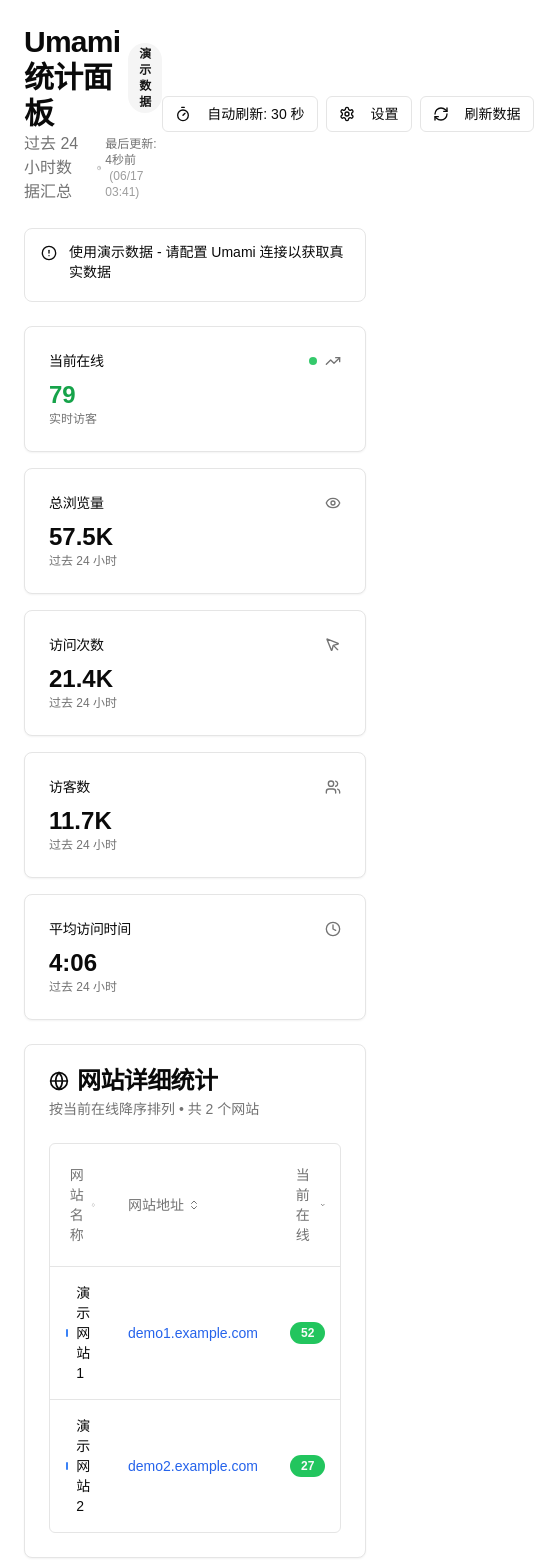
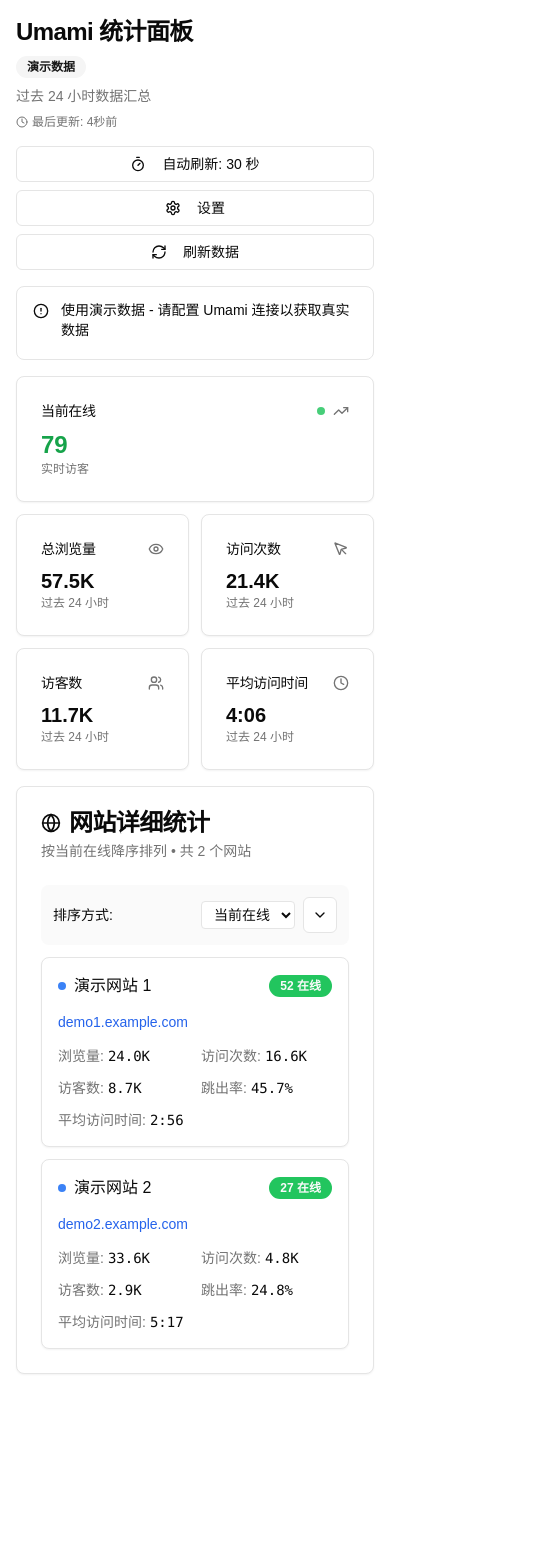
Before and after one commit to songtianlun/umami-dashboard, a Next.js app: page / in a window 390 px wide. Shown: the top 1568 px of the page, 534 px wide, since content can reach past the window. After the commit the page ends 1390 px from the top, so only its background shows below. Built offline with nearby package versions, Linux system fonts and the light colour scheme.

Commit message:
mobile friendly

```diff
--- a/app/globals.css
+++ b/app/globals.css
@@ -9,6 +9,41 @@ body {
 @layer utilities {
   .text-balance {
     text-wrap: balance;
+  }
+}
+
+/* Mobile-friendly styles */
+@layer components {
+  .mobile-card {
+    @apply transition-all duration-200 hover:shadow-md;
+  }
+
+  .mobile-stats-grid {
+    @apply grid grid-cols-2 gap-3 text-sm;
+  }
+
+  /* Ensure buttons are touch-friendly on mobile */
+  .btn-touch {
+    @apply min-h-[44px] min-w-[44px];
+  }
+
+  /* Optimize text legibility on small screens */
+  @media (max-width: 640px) {
+    .mobile-text-sm {
+      font-size: 0.875rem;
+      line-height: 1.25rem;
+    }
+
+    .mobile-heading {
+      font-size: 1.5rem;
+      line-height: 2rem;
+    }
+  }
+
+  /* Smooth scrolling for better mobile experience */
+  .smooth-scroll {
+    -webkit-overflow-scrolling: touch;
+    scroll-behavior: smooth;
   }
 }
 
@@ -48,6 +83,7 @@ body {
     --sidebar-border: 220 13% 91%;
     --sidebar-ring: 217.2 91.2% 59.8%;
   }
+
   .dark {
     --background: 0 0% 3.9%;
     --foreground: 0 0% 98%;
@@ -88,7 +124,8 @@ body {
   * {
     @apply border-border;
   }
+
   body {
-    @apply bg-background text-foreground;
+    @apply bg-background text-foreground smooth-scroll;
   }
 }
--- a/app/layout.tsx
+++ b/app/layout.tsx
@@ -15,6 +15,9 @@ export default function RootLayout({
 }>) {
   return (
     <html lang="zh-CN">
+      <head>
+        <meta name="viewport" content="width=device-width, initial-scale=1.0, maximum-scale=5.0, user-scalable=yes" />
+      </head>
       <body>
         <ThemeProvider
           attribute="class"
--- a/app/page.tsx
+++ b/app/page.tsx
@@ -264,12 +264,13 @@ export default function UmamiDashboard() {
 
   return (
     <div className="min-h-screen bg-background">
-      <div className="container mx-auto p-6 space-y-6">
+      <div className="container mx-auto p-4 md:p-6 space-y-4 md:space-y-6">
         {/* Header */}
-        <div className="flex items-center justify-between">
-          <div>
+        <div className="flex flex-col space-y-4 md:flex-row md:items-center md:justify-between md:space-y-0">
+          <div className="space-y-2">
+            <div className="flex flex-col sm:flex-row sm:items-center gap-2">
+              <h1 className="text-2xl md:text-3xl font-bold tracking-tight">Umami 统计面板</h1>
               <div className="flex items-center gap-2">
-              <h1 className="text-3xl font-bold tracking-tight">Umami 统计面板</h1>
                 <Badge variant={dataSource === "umami" ? "default" : "secondary"}>
                   {dataSource === "umami" ? "实时数据" : "演示数据"}
                 </Badge>
@@ -280,13 +281,14 @@ export default function UmamiDashboard() {
                   </div>
                 )}
               </div>
-            <div className="flex items-center gap-4 text-muted-foreground">
+            </div>
+            <div className="flex flex-col sm:flex-row sm:items-center gap-2 sm:gap-4 text-sm text-muted-foreground">
               <span>过去 24 小时数据汇总</span>
               <div className="flex items-center gap-1">
                 <Clock className="h-3 w-3" />
                 <span className="text-xs">
                   最后更新: {getRelativeTime(lastUpdated)}
-                  <span className="text-muted-foreground/70 ml-1">
+                  <span className="text-muted-foreground/70 ml-1 hidden sm:inline">
                     ({lastUpdated.toLocaleString('zh-CN', {
                       month: '2-digit',
                       day: '2-digit',
@@ -297,17 +299,17 @@ export default function UmamiDashboard() {
                 </span>
               </div>
               {config && (
-                <span className="text-xs">• 服务器: {new URL(config.serverUrl).hostname}</span>
+                <span className="text-xs hidden md:inline">• 服务器: {new URL(config.serverUrl).hostname}</span>
               )}
             </div>
           </div>
-          <div className="flex gap-2">
+          <div className="flex flex-col sm:flex-row gap-2">
             <AutoRefreshConfig
               currentInterval={refreshInterval}
               onIntervalChange={handleRefreshIntervalChange}
             />
             <LoginConfigDialog onConfigSave={handleConfigSave} />
-            <Button onClick={() => fetchData(true)} disabled={loading} variant="outline" size="sm">
+            <Button onClick={() => fetchData(true)} disabled={loading} variant="outline" size="sm" className="w-full sm:w-auto">
               <RefreshCw className={cn("h-4 w-4 mr-2", loading && "animate-spin")} />
               {loading ? "刷新中..." : "刷新数据"}
             </Button>
@@ -323,8 +325,8 @@ export default function UmamiDashboard() {
         )}
 
         {/* Summary Cards */}
-        <div className={`grid gap-4 md:grid-cols-2 lg:grid-cols-5 transition-opacity duration-200 ${loading ? "opacity-70" : ""}`}>
-          <Card>
+        <div className={`grid gap-3 sm:gap-4 grid-cols-2 md:grid-cols-3 lg:grid-cols-5 transition-opacity duration-200 ${loading ? "opacity-70" : ""}`}>
+          <Card className="col-span-2 sm:col-span-1">
             <CardHeader className="flex flex-row items-center justify-between space-y-0 pb-2">
               <CardTitle className="text-sm font-medium">当前在线</CardTitle>
               <div className="flex items-center">
@@ -344,7 +346,7 @@ export default function UmamiDashboard() {
               <Eye className="h-4 w-4 text-muted-foreground" />
             </CardHeader>
             <CardContent>
-              <div className="text-2xl font-bold">{formatNumber(summary.totalPageviews)}</div>
+              <div className="text-xl md:text-2xl font-bold">{formatNumber(summary.totalPageviews)}</div>
               <p className="text-xs text-muted-foreground">过去 24 小时</p>
             </CardContent>
           </Card>
@@ -355,7 +357,7 @@ export default function UmamiDashboard() {
               <MousePointer className="h-4 w-4 text-muted-foreground" />
             </CardHeader>
             <CardContent>
-              <div className="text-2xl font-bold">{formatNumber(summary.totalSessions)}</div>
+              <div className="text-xl md:text-2xl font-bold">{formatNumber(summary.totalSessions)}</div>
               <p className="text-xs text-muted-foreground">过去 24 小时</p>
             </CardContent>
           </Card>
@@ -366,7 +368,7 @@ export default function UmamiDashboard() {
               <Users className="h-4 w-4 text-muted-foreground" />
             </CardHeader>
             <CardContent>
-              <div className="text-2xl font-bold">{formatNumber(summary.totalVisitors)}</div>
+              <div className="text-xl md:text-2xl font-bold">{formatNumber(summary.totalVisitors)}</div>
               <p className="text-xs text-muted-foreground">过去 24 小时</p>
             </CardContent>
           </Card>
@@ -377,7 +379,7 @@ export default function UmamiDashboard() {
               <Clock className="h-4 w-4 text-muted-foreground" />
             </CardHeader>
             <CardContent>
-              <div className="text-2xl font-bold">{formatTime(summary.avgSessionTime)}</div>
+              <div className="text-xl md:text-2xl font-bold">{formatTime(summary.avgSessionTime)}</div>
               <p className="text-xs text-muted-foreground">过去 24 小时</p>
             </CardContent>
           </Card>
@@ -395,7 +397,7 @@ export default function UmamiDashboard() {
               <Globe className="h-5 w-5" />
               网站详细统计
             </CardTitle>
-            <CardDescription>
+            <CardDescription className="text-sm">
               按{
                 sortField === 'name' ? '网站名称' :
                   sortField === 'domain' ? '网站地址' :
@@ -409,7 +411,105 @@ export default function UmamiDashboard() {
             </CardDescription>
           </CardHeader>
           <CardContent>
-            <div className={`rounded-md border transition-opacity duration-200 ${loading ? "opacity-70" : ""}`}>
+            <div className={`transition-opacity duration-200 ${loading ? "opacity-70" : ""}`}>
+              {/* Mobile Card View */}
+              <div className="md:hidden space-y-3">
+                {/* Mobile Sort Controls */}
+                <div className="flex items-center justify-between p-3 bg-muted/50 rounded-lg">
+                  <span className="text-sm font-medium">排序方式:</span>
+                  <div className="flex items-center gap-2">
+                    <select
+                      value={sortField}
+                      onChange={(e) => handleSort(e.target.value as SortField)}
+                      className="text-sm border rounded px-2 py-1 bg-background"
+                    >
+                      <option value="currentOnline">当前在线</option>
+                      <option value="name">网站名称</option>
+                      <option value="domain">网站地址</option>
+                      <option value="pageviews">浏览量</option>
+                      <option value="sessions">访问次数</option>
+                      <option value="visitors">访客数</option>
+                      <option value="avgSessionTime">访问时间</option>
+                      <option value="bounceRate">跳出率</option>
+                    </select>
+                    <Button
+                      variant="outline"
+                      size="sm"
+                      onClick={() => setSortDirection(sortDirection === 'asc' ? 'desc' : 'asc')}
+                      className="p-2"
+                    >
+                      {sortDirection === 'asc' ? <ChevronUp className="h-4 w-4" /> : <ChevronDown className="h-4 w-4" />}
+                    </Button>
+                  </div>
+                </div>
+
+                {websites.length === 0 && !loading ? (
+                  <div className="text-center py-8 text-muted-foreground">
+                    暂无网站数据
+                  </div>
+                ) : websites.length === 0 && loading ? (
+                  <div className="text-center py-8">
+                    <div className="flex items-center justify-center">
+                      <RefreshCw className="h-4 w-4 animate-spin mr-2" />
+                      加载中...
+                    </div>
+                  </div>
+                ) : (
+                  websites.map((website) => (
+                    <Card key={website.id} className="p-4 mobile-card">
+                      <div className="space-y-3">
+                        <div className="flex items-center justify-between">
+                          <div className="flex items-center gap-2">
+                            <div className="h-2 w-2 bg-blue-500 rounded-full" />
+                            <span className="font-medium truncate">{website.name}</span>
+                          </div>
+                          <Badge
+                            variant={website.currentOnline > 0 ? "default" : "secondary"}
+                            className={website.currentOnline > 0 ? "bg-green-500 hover:bg-green-600" : ""}
+                          >
+                            {website.currentOnline} 在线
+                          </Badge>
+                        </div>
+                        <div>
+                          <a
+                            href={website.url}
+                            target="_blank"
+                            rel="noopener noreferrer"
+                            className="text-blue-600 hover:underline text-sm break-all"
+                          >
+                            {website.domain}
+                          </a>
+                        </div>
+                        <div className="mobile-stats-grid">
+                          <div>
+                            <span className="text-muted-foreground">浏览量:</span>
+                            <span className="ml-1 font-mono">{formatNumber(website.pageviews)}</span>
+                          </div>
+                          <div>
+                            <span className="text-muted-foreground">访问次数:</span>
+                            <span className="ml-1 font-mono">{formatNumber(website.sessions)}</span>
+                          </div>
+                          <div>
+                            <span className="text-muted-foreground">访客数:</span>
+                            <span className="ml-1 font-mono">{formatNumber(website.visitors)}</span>
+                          </div>
+                          <div>
+                            <span className="text-muted-foreground">跳出率:</span>
+                            <span className="ml-1 font-mono">{website.bounceRate.toFixed(1)}%</span>
+                          </div>
+                          <div className="col-span-2">
+                            <span className="text-muted-foreground">平均访问时间:</span>
+                            <span className="ml-1 font-mono">{formatTime(website.avgSessionTime)}</span>
+                          </div>
+                        </div>
+                      </div>
+                    </Card>
+                  ))
+                )}
+              </div>
+
+              {/* Desktop Table View */}
+              <div className="hidden md:block rounded-md border">
                 <Table>
                   <TableHeader>
                     <TableRow>
@@ -541,6 +641,7 @@ export default function UmamiDashboard() {
                   </TableBody>
                 </Table>
               </div>
+            </div>
           </CardContent>
         </Card>
       </div>
```
Lines whose indentation alone changed are shown as unchanged.
